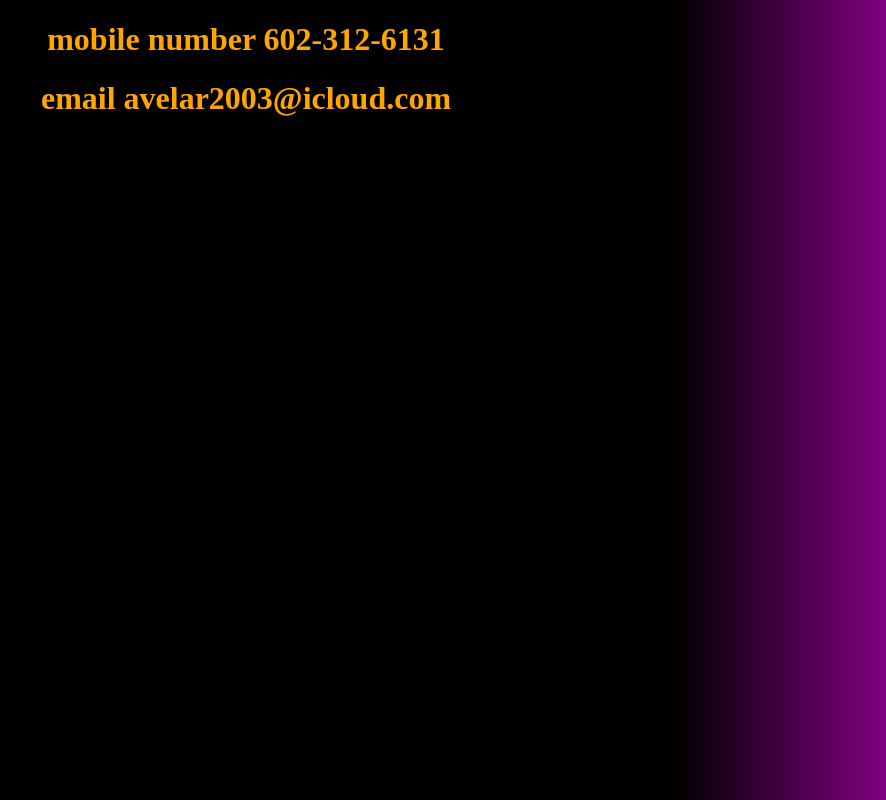
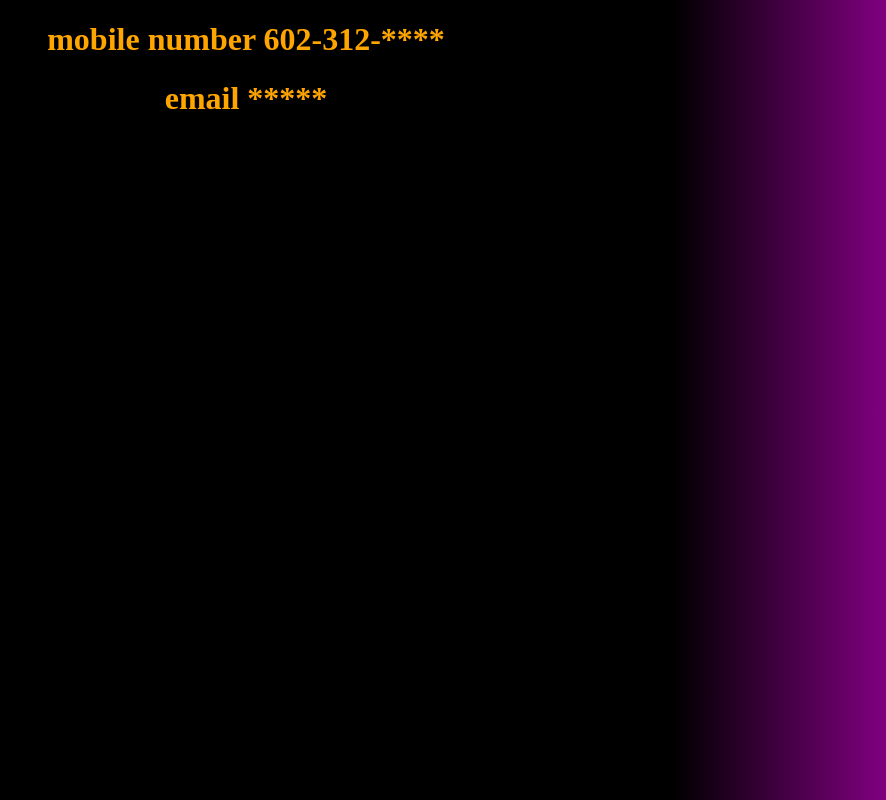
Before and after one commit to Ueabsly/my-resume-site, a plain HTML site: page contact.html in a window 1280 px wide. Shown: the whole page, without its empty margins (394-1280 px from the left). Drawn offline with Linux system fonts and the light colour scheme.

Commit message:
Update contact.html

```diff
--- a/contact.html
+++ b/contact.html
@@ -6,12 +6,12 @@
 <h1>
 
 mobile number
-602-312-6131
+602-312-****
 
 </h1>
 
 <h1>
-    email avelar2003@icloud.com
+    email *****
 </h1>
 
 <h1>
```
